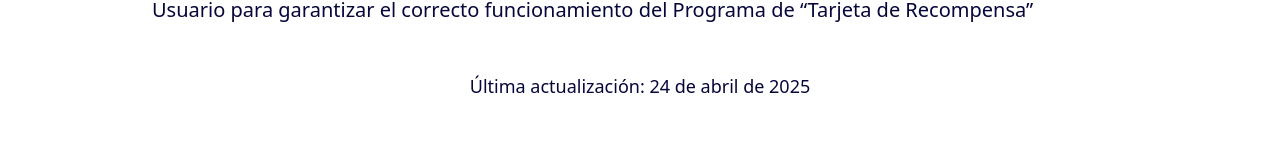
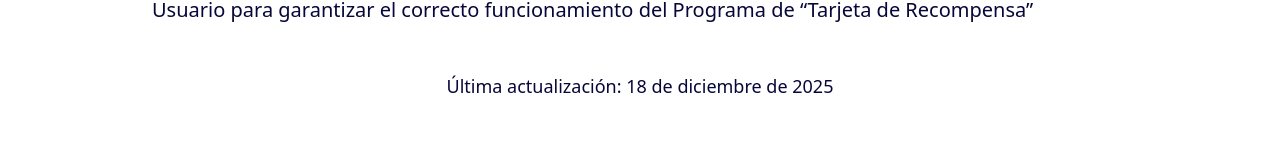
Before and after one commit to dspwebstudiomx/easylav-react, a React (Vite) app: page /usos-y-condiciones in a window 1280 px wide. Shown: the part 7864-8026 px from the top of the page. Built offline with nearby package versions, Linux system fonts and the light colour scheme.

Commit message:
feat: actualiza la fecha de última actualización en los términos y condiciones

```diff
--- a/src/pages/usos-beneficios/UsosBeneficios.jsx
+++ b/src/pages/usos-beneficios/UsosBeneficios.jsx
@@ -100,7 +100,7 @@ const TerminosCondiciones = () => {
             <ReglasParticipacion />
             {/* Introducción */}
           </ParagraphContainer>
-          <h4 className="text-center w-full mt-12">Última actualización: 24 de abril de 2025</h4>
+          <h4 className="text-center w-full mt-12 text-lg">Última actualización: 18 de diciembre de 2025</h4>
         </article>
         {/* Columna 1 */}
       </PageLayout>
```
